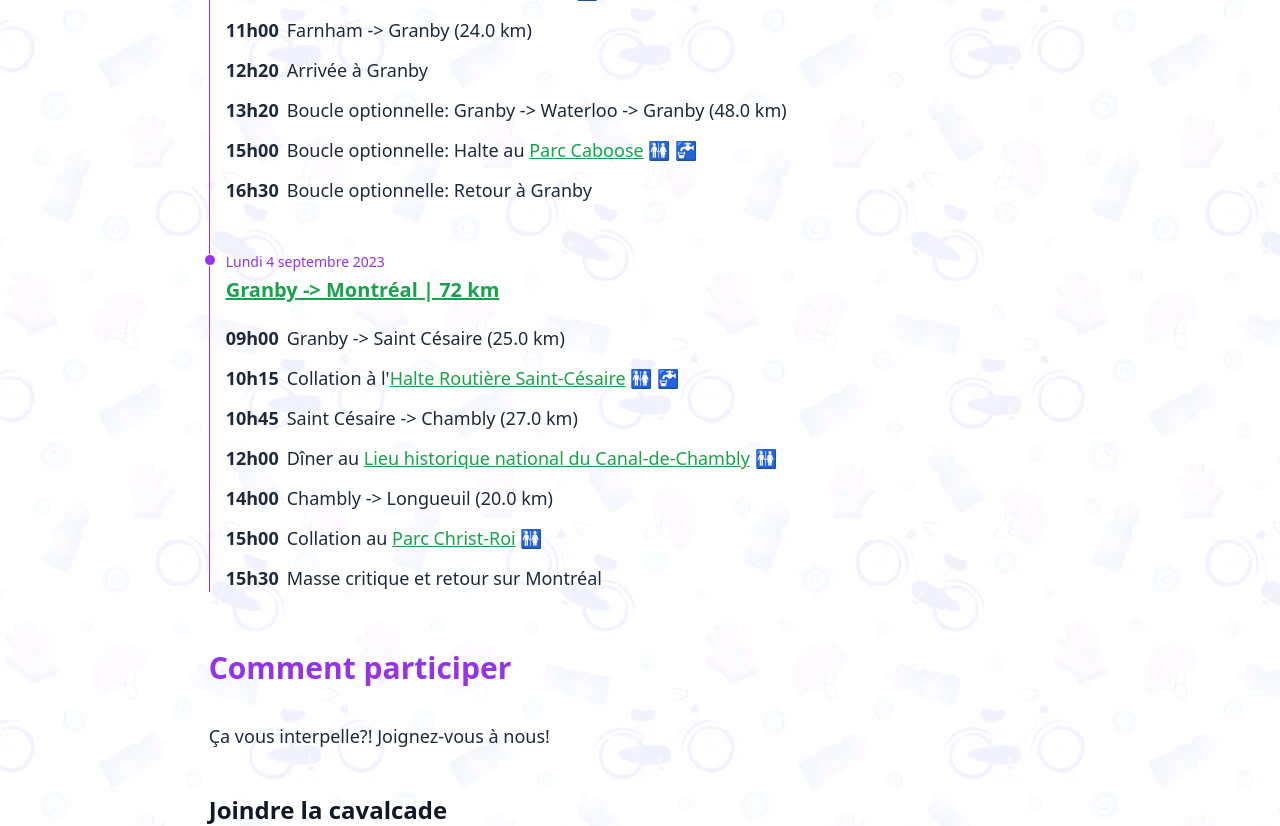
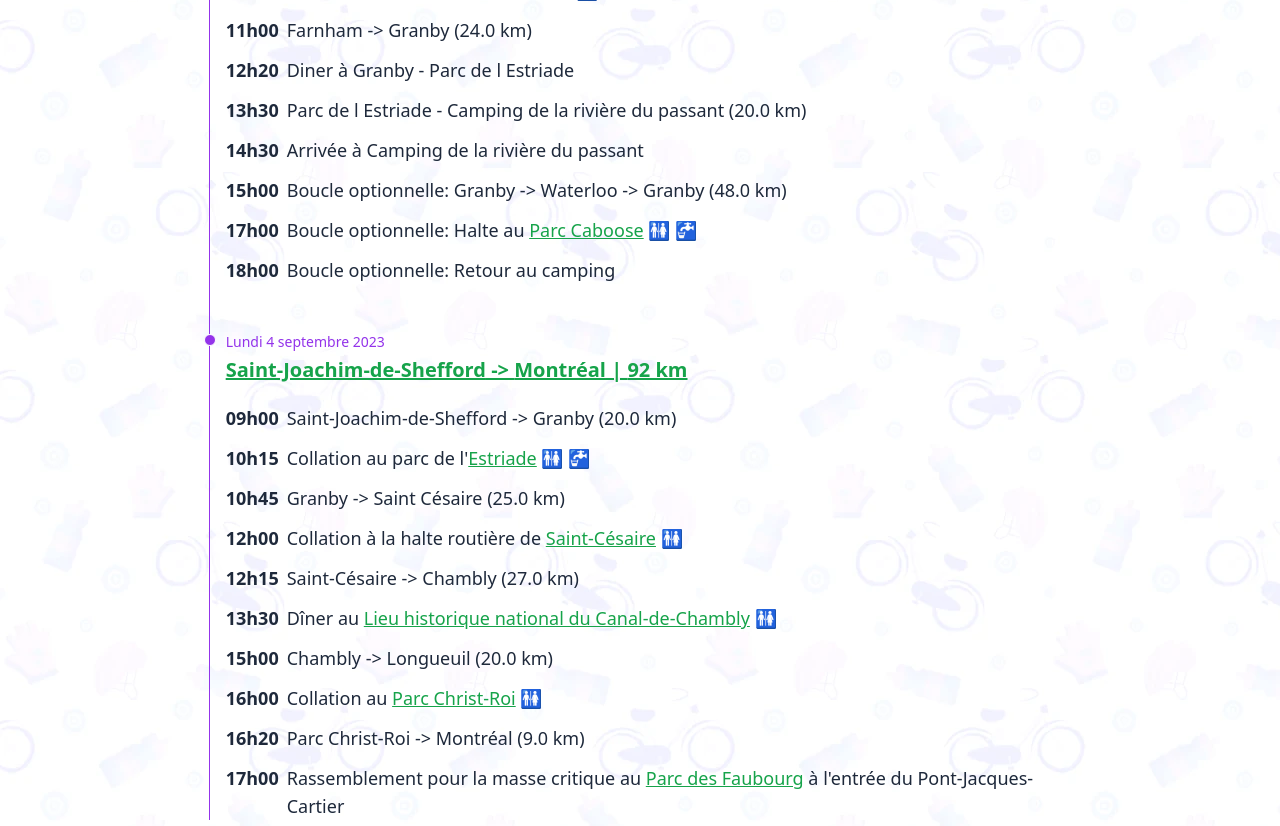
Before and after one commit to gfmtl/cavalcades, a React (Create React App) app: page / in a window 1280 px wide. Shown: the part 3100-3926 px from the top of the page. Built offline with nearby package versions, Linux system fonts and the light colour scheme.

Commit message:
Update App.js
dernier commit de Julien dans master (4bfdced)

```diff
--- a/src/App.js
+++ b/src/App.js
@@ -278,7 +278,7 @@ function App() {
                     href="https://www.google.com/maps/place/Parc+des+Anc%C3%AAtres/@45.3154939,-73.3478655,16.27z/data=!4m6!3m5!1s0x4cc9a176e072e365:0x40b5228d343700a1!8m2!3d45.3153108!4d-73.3461523!16s%2Fg%2F11nnjrxbcn?entry=ttu"
                     >Parc des Ancêtres</Link> 🚻
                   </Heure>
-                  <Heure start="14h15">Parc des Ancêtres -> Saint-Jean-sur-Richelieu (10.0 km)</Heure>
+                  <Heure start="14h15">Parc des Ancêtres -> Saint-Jean-sur-Richelieu (10.01 km)</Heure>
                   <Heure start="15h00">Arrivée au <Link
                     href="https://www.google.com/maps/place/Centre-de-Plein-Air-Ronald-Beauregard/@45.2775076,-73.2778579,13.04z/data=!4m6!3m5!1s0x4cc9a2626f10812d:0x736f99afc17099f2!8m2!3d45.2883523!4d-73.251608!16s%2Fg%2F11b5wkbv7c?entry=tts&shorturl=1"
                     >Centre-de-Plein-Air-Ronald-Beauregard</Link> 🚻 🚰
@@ -289,8 +289,8 @@ function App() {
                   link=""
                   date="Dimanche 3 septembre 2023"
                   start="Saint Jean-sur-Richelieu"
-                  end="Granby"
-                  length="49 ou 97 km"
+                  end="Saint-Joachim-de-Shefford"
+                  length="69 ou 117 km"
                 >
                   <Heure start="09h00">Saint Jean-sur-Richelieu -> Farnham  (25.0 km)</Heure>
                   <Heure start="10h25">
@@ -299,41 +299,54 @@ function App() {
                     >Parc Israël Larochelle</Link> 🚻
                   </Heure>
                   <Heure start="11h00">Farnham -> Granby (24.0 km)</Heure>
-                  <Heure start="12h20">Arrivée à Granby</Heure>
-                  <Heure start="13h20">Boucle optionnelle: Granby -> Waterloo -> Granby (48.0 km)</Heure>
-                  <Heure start="15h00">Boucle optionnelle: Halte au <Link
+                  <Heure start="12h20">Diner à Granby - Parc de l Estriade</Heure>
+                  <Heure start="13h30">Parc de l Estriade - Camping de la rivière du passant (20.0 km)</Heure>
+                  <Heure start="14h30">Arrivée à Camping de la rivière du passant</Heure>
+                  <Heure start="15h00">Boucle optionnelle: Granby -> Waterloo -> Granby (48.0 km)</Heure>
+                  <Heure start="17h00">Boucle optionnelle: Halte au <Link
                     href="https://www.google.com/maps/place/Park+Caboose/@45.3379842,-72.5363076,17.09z/data=!4m6!3m5!1s0x4cc9d7e81849a8a9:0x348d78fea5bb1a86!8m2!3d45.3379545!4d-72.5336004!16s%2Fg%2F11c1qs2ndk?entry=tts&shorturl=1"
                     >Parc Caboose</Link> 🚻 🚰
                   </Heure>
-                  <Heure start="16h30">Boucle optionnelle: Retour à Granby</Heure>
+                  <Heure start="18h00">Boucle optionnelle: Retour au camping</Heure>
                 </Jour>
 
                 <Jour
                   link=""
                   date="Lundi 4 septembre 2023"
-                  start="Granby"
+                  start="Saint-Joachim-de-Shefford"
                   end="Montréal"
-                  length="72 km"
+                  length="92 km"
                 >
-                  <Heure start="09h00">Granby -> Saint Césaire (25.0 km)</Heure>
+                  <Heure start="09h00">Saint-Joachim-de-Shefford -> Granby (20.0 km)</Heure>
                   <Heure start="10h15">
-                    Collation à l'<Link
+                    Collation au parc de l'<Link
+                    href="https://www.google.com/maps/place/Parc+de+l'Estriade/@45.3966838,-72.7135372,15z/data=!4m6!3m5!1s0x4cc9d0f45903dc17:0x4af0c141e83d5785!8m2!3d45.3963598!4d-72.7137732!16s%2Fg%2F11b7ld46q6?entry=ttu"
+                    >Estriade</Link> 🚻 🚰
+                  </Heure>
+                  <Heure start="10h45">Granby -> Saint Césaire (25.0 km)</Heure>
+                  <Heure start="12h00">
+                    Collation à la halte routière de  <Link
                     href="https://www.google.com/maps/place/Halte+Routi%C3%A8re+Saint-C%C3%A9saire/@45.4144654,-73.02423,17.13z/data=!4m15!1m8!3m7!1s0x4cc9b9f319a21971:0x5176eff118b82aba!2sSaint-C%C3%A9saire,+QC!3b1!8m2!3d45.410364!4d-73.002159!16s%2Fm%2F05z_cy1!3m5!1s0x4cc9b176ac3986e7:0xb783fb92d16da65f!8m2!3d45.4146903!4d-73.022382!16s%2Fg%2F11frslkvb0?entry=ttu"
-                    >Halte Routière Saint-Césaire</Link> 🚻 🚰
-                  </Heure>
-                  <Heure start="10h45">Saint Césaire -> Chambly (27.0 km)</Heure>
-                  <Heure start="12h00">
+                    >Saint-Césaire</Link> 🚻
+                      </Heure>
+                  <Heure start="12h15">Saint-Césaire -> Chambly (27.0 km)</Heure>
+                  <Heure start="13h30">
                     Dîner au <Link
                     href="https://www.google.com/maps/place/Lieu+historique+national+du+Canal-de-Chambly/@45.4471723,-73.2845301,17.99z/data=!4m15!1m8!3m7!1s0x4cc9b9f319a21971:0x5176eff118b82aba!2sSaint-C%C3%A9saire,+QC!3b1!8m2!3d45.410364!4d-73.002159!16s%2Fm%2F05z_cy1!3m5!1s0x4cc9a684e04c85cf:0x70cd386e5bf2e5e2!8m2!3d45.446883!4d-73.283323!16zL20vMDRoYndn?entry=ttu"
                     >Lieu historique national du Canal-de-Chambly</Link> 🚻
                   </Heure>
-                  <Heure start="14h00">Chambly -> Longueuil (20.0 km)</Heure>
-                  <Heure start="15h00">
+                  <Heure start="15h00">Chambly -> Longueuil (20.0 km)</Heure>
+                  <Heure start="16h00">
                     Collation au <Link
                     href="https://www.google.com/maps/place/Parc+Christ-Roi/@45.5112736,-73.466267,17z/data=!3m1!4b1!4m6!3m5!1s0x4cc904e85f3a6bd1:0x15577735d162c5c8!8m2!3d45.5112699!4d-73.4636921!16s%2Fg%2F1tz95c1x?entry=ttu"
                     >Parc Christ-Roi</Link> 🚻
                   </Heure>
-                  <Heure start="15h30">Masse critique et retour sur Montréal</Heure>
+                  <Heure start="16h20">Parc Christ-Roi -> Montréal (9.0 km)</Heure>
+                  <Heure start="17h00">
+                    Rassemblement pour la masse critique au <Link
+                    href="https://www.google.com/maps/place/Parc+des+Faubourgs/@45.5255304,-73.5555144,18.79z/data=!4m10!1m2!2m1!1sparc+des+faubourg!3m6!1s0x4cc91bbbdefcb84f:0x1a18c9444001faf8!8m2!3d45.526805!4d-73.5565299!15sChFwYXJjIGRlcyBmYXVib3VyZ5IBBHBhcmvgAQA!16s%2Fg%2F11c6zwvjnf?entry=ttu"
+                    >Parc des Faubourg</Link> à l'entrée du Pont-Jacques-Cartier
+                  </Heure>
                 </Jour>
 
               </Timeline>
```
